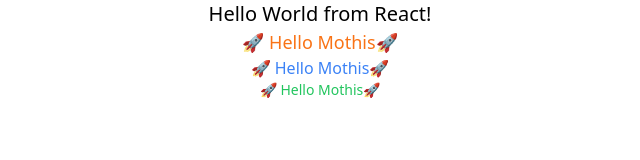
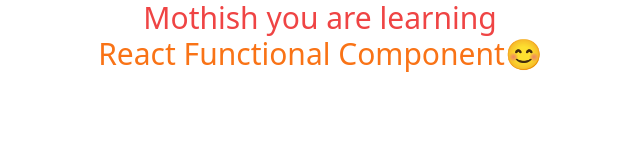
Before and after one commit to mekalamothish/React, a React app: page / in a window 1280 px wide. Shown: the whole page, without its empty margins (320-960 px from the left). Built offline with nearby package versions, Linux system fonts and the light colour scheme.

Commit message:
Episode-3

```diff
--- a/app.js
+++ b/app.js
@@ -1,29 +1,24 @@
 import React from "react";
-import ReactDOM from "react-dom";
+import ReactDOM from "react-dom/client";
 
-const heading = React.createElement("h1",{id:"heading", xyz:"abc", class:"text-block text-xl text-center"},"Hello World from React!");
+// React.CreateElemenmt ==> object ==> HtmlElement(render)
+const heading = React.createElement("h1",{id:"heading",class:"text-red-500 text-2xl text-center"},"Namaste React");
+
+// same line using the jsx
+//jsx -HTML-like or XHL-like syntax
+const jsxheading = <h1 id="heading" className="text-3xl text-orange-500 text-center" tabIndex="1">Namste Mothish 🚀</h1>
+//for multilple lines
+const jsxheading1 = (<h1 id="heading" className="text-3xl text-orange-500 text-center" tabIndex="1">
+    Namste Mothish 🚀
+    </h1>)
+const TitleComponent = () => {
+    return <h1 id="heading" className="text-3xl text-red-500 text-center">Mothish you are learning</h1>;
+};
+const Heading = () => {
+    return (<div className="flex mx-auto flex-col"> <TitleComponent/> <h1 className="text-3xl text-orange-500 text-center">React Functional Component😊</h1></div>)
+};
 const root = ReactDOM.createRoot(document.getElementById("root"));
-const root1 = ReactDOM.createRoot(document.getElementById("root1"));
-root1.render(heading);
-/*
-how to creat the this type structure
-<div id="parent">
-    <div id="child">
-        <h1></h1>
-    </div>
-</div>
- */
-// const parent  = React.createElement("div",{id:"parent"},React.createElement("div",{id:"child"},React.createElement("h1",{},"Hello Mothis")));
-
-/// to add more childrens h1, h2.we need to add in the array formate shown in below
-const parent = React.createElement("div",{id:"parent", class:"flex text-center w-full"}
-    ,React.createElement("div",{id:"child",class:"w-full text-center"},
-    [React.createElement("h1",{class:"text-orange-500 text-lg"},"🚀 Hello Mothis🚀 ")
-    ,React.createElement("h2",{class:"text-blue-500 text-md"},"🚀 Hello Mothis🚀 "),
-    React.createElement("h3",{class:"text-green-500 text-sm"},"🚀 Hello Mothis🚀 ")]));
-root.render(parent);
-// above code is the core of react
-
-
-// next we are going to use the morden React
-//1.JSX
+// root.render(heading);
+// root.render(HeadingComponent()); or
+root.render(<Heading/>) // this is the way to render the function componet
+//
--- a/index.html
+++ b/index.html
@@ -27,7 +27,7 @@
         React is a javascript library it is written by facebook developers
         after adding type the React on console in browser-->
         <div id="root1"></div>
-        <div id="root"> </div>
+        <div id="root"><h1 class="text-xl text-red-500 text-center">Not Render</h1></div>
         <script type="module" src="./app.js"></script><!-- third link order is importent-->
 </body>
 </html>
```
Also changed, not shown: README.md.
